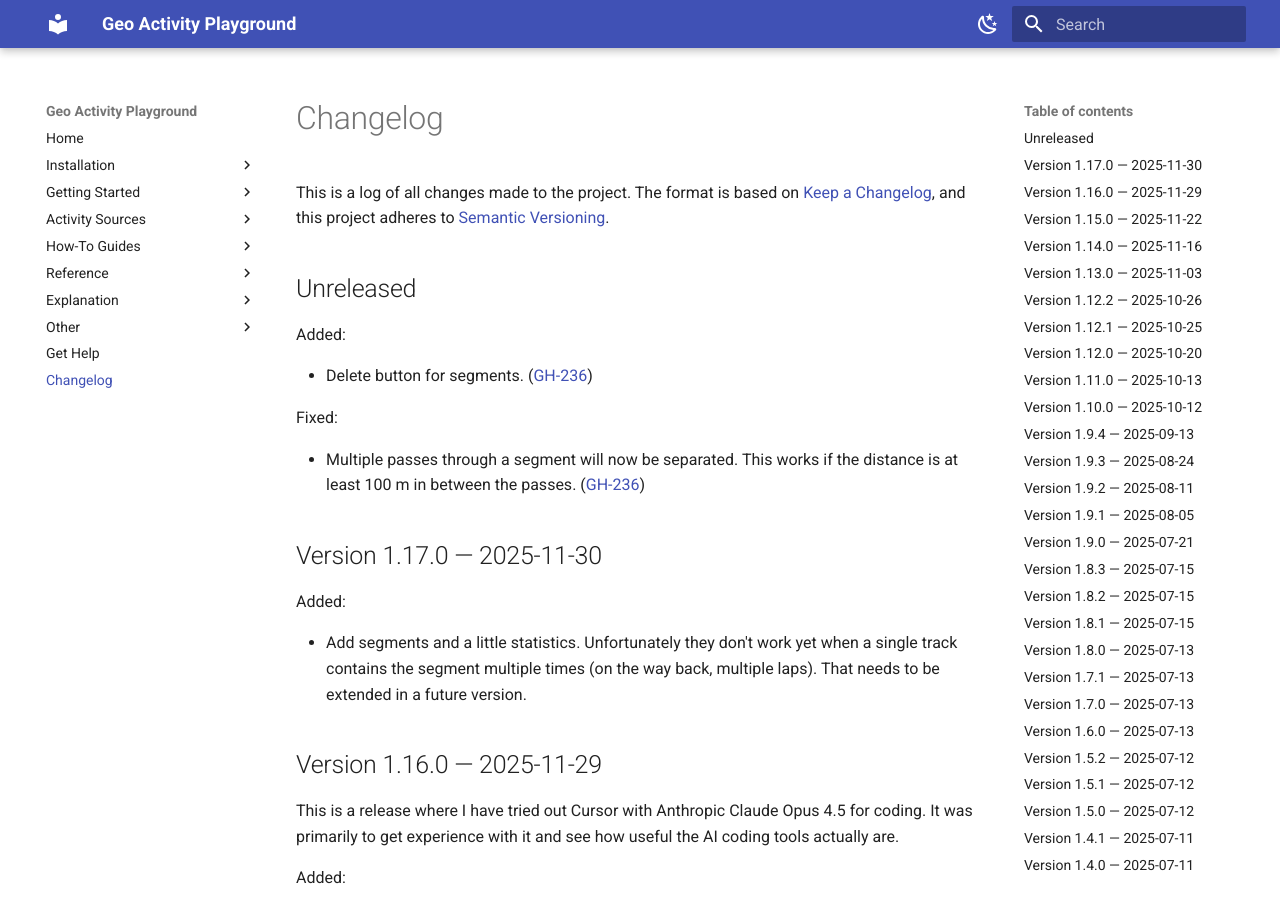
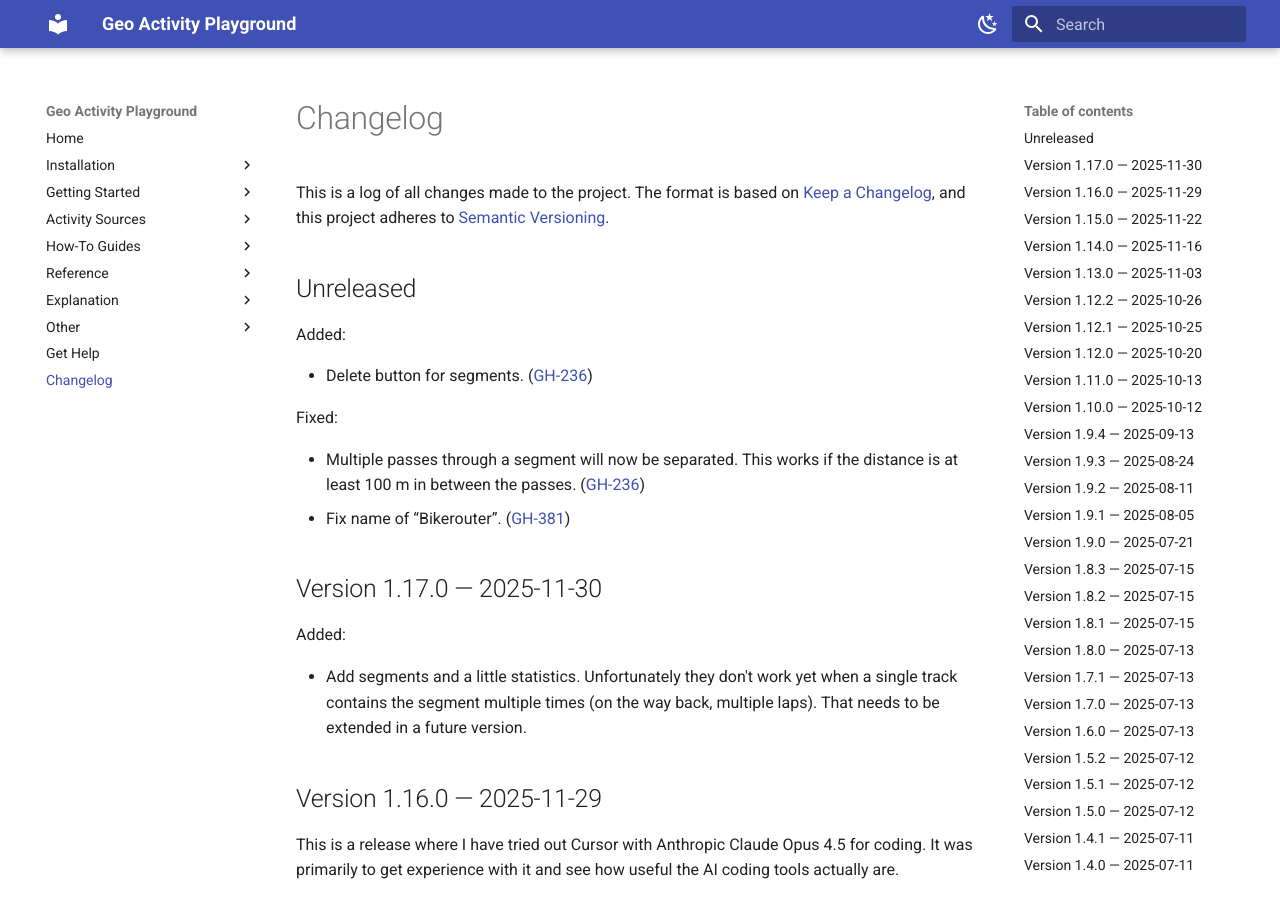
Before and after one commit to martin-ueding/geo-activity-playground, an MkDocs documentation site: the page built from docs/changelog.md, in a window 1280 px wide and 900 px high. Built offline with MkDocs 1.6.1 and Material for MkDocs 9.7.7, drawn with Linux system fonts in a browser that asks for light colours.

Commit message:
Changelog entry

```diff
--- a/docs/changelog.md
+++ b/docs/changelog.md
@@ -24,6 +24,7 @@
 Fixed:
 
 - Multiple passes through a segment will now be separated. This works if the distance is at least 100 m in between the passes. ([GH-236](https://github.com/martin-ueding/geo-activity-playground/issues/236))
+- Fix name of “Bikerouter”. ([GH-381](https://github.com/martin-ueding/geo-activity-playground/issues/381))
 
 ## Version 1.17.0 — 2025-11-30
 
```
